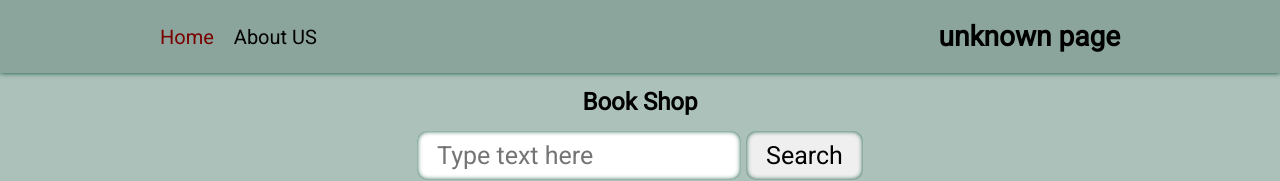
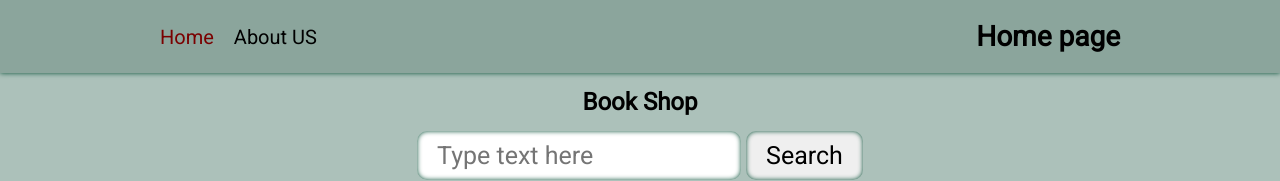
Before and after one commit to Tatiana-312/react2023q1, a React (Vite) app in the folder react-components/: page / in a window 1280 px wide. Shown: the top 181 px of the page. Built offline with nearby package versions, Linux system fonts and the light colour scheme.

Commit message:
feat: add currentPage state, props and interfaces

```diff
--- a/react-components/src/App.tsx
+++ b/react-components/src/App.tsx
@@ -5,12 +5,21 @@ import { Navigate, Route, Routes } from 'react-router-dom';
 import Home from './pages/Home/Home';
 import About from './pages/About/About';
 import NotFound from './pages/NotFound/NotFound';
+import { CurrentPageState } from 'currentPageState.interface';
 
-class App extends React.Component {
+class App extends React.Component<Record<string, never>, CurrentPageState> {
+  constructor(props: Record<string, never>) {
+    super(props);
+
+    this.state = {
+      currentPage: 'Home',
+    };
+  }
+
   render(): React.ReactNode {
     return (
       <>
-        <Header />
+        <Header {...this.state} />
         <Routes>
           <Route path="/" element={<Home />} />
           <Route path="/about" element={<About />} />
--- a/react-components/src/components/Header/Header.tsx
+++ b/react-components/src/components/Header/Header.tsx
@@ -2,14 +2,18 @@ import NavBar from '../NavBar/NavBar';
 import React from 'react';
 import classes from './Header.module.css';
 import PageTitle from '../PageTitle/PageTitle';
+import { HeaderProps } from './headerProps.interface';
 
-class Header extends React.Component {
+class Header extends React.Component<HeaderProps> {
+  constructor(props: HeaderProps) {
+    super(props);
+  }
   render() {
     return (
       <div className={classes.header}>
         <div className={classes.header_navbar_container}>
           <NavBar />
-          <PageTitle {...{pageTitle: 'unknown'}}/>
+          <PageTitle {...this.props} />
         </div>
       </div>
     );
--- /dev/null
+++ b/react-components/src/components/Header/headerProps.interface.ts
@@ -0,0 +1,3 @@
+import { CurrentPageState } from '../../currentPageState.interface';
+
+export interface HeaderProps extends CurrentPageState {}
--- a/react-components/src/components/PageTitle/PageTitle.tsx
+++ b/react-components/src/components/PageTitle/PageTitle.tsx
@@ -9,7 +9,7 @@ class PageTitle extends React.Component<PageTitleProps> {
   render() {
     return (
       <div>
-        <h1 className={classes.title}>{this.props.pageTitle} page</h1>
+        <h1 className={classes.title}>{this.props.currentPage} page</h1>
       </div>
     );
   }
--- a/react-components/src/components/PageTitle/pageTitle.interface.ts
+++ b/react-components/src/components/PageTitle/pageTitle.interface.ts
@@ -1,3 +1,3 @@
-export interface PageTitleProps {
-  pageTitle: string;
-}
+import { CurrentPageState } from "currentPageState.interface";
+
+export interface PageTitleProps extends CurrentPageState {};
--- /dev/null
+++ b/react-components/src/currentPageState.interface.ts
@@ -0,0 +1,3 @@
+export interface CurrentPageState {
+  currentPage: string;
+}
```
